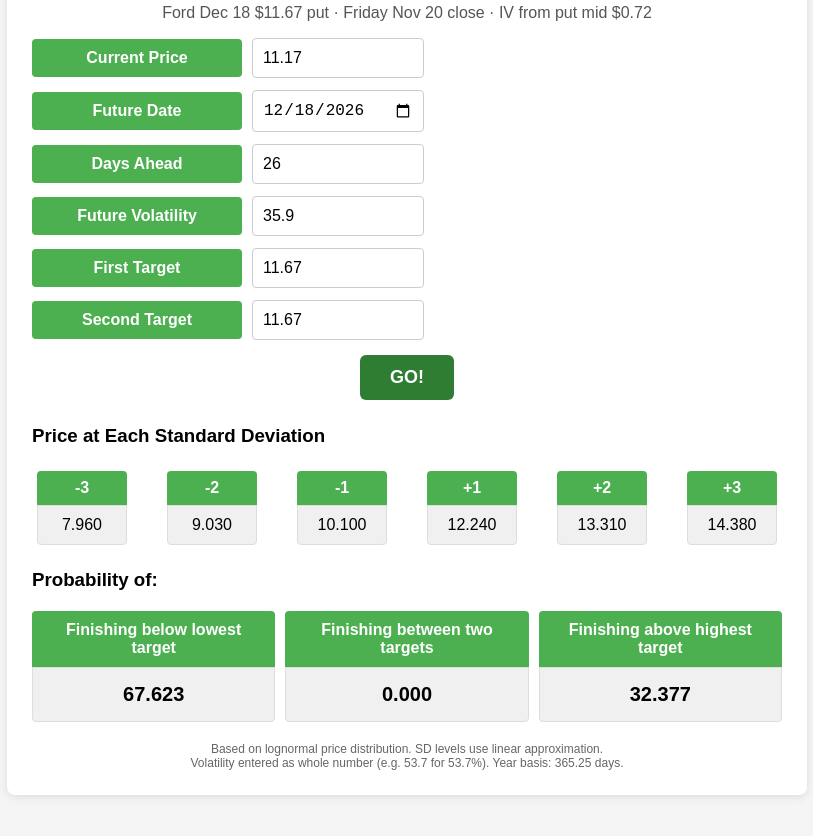
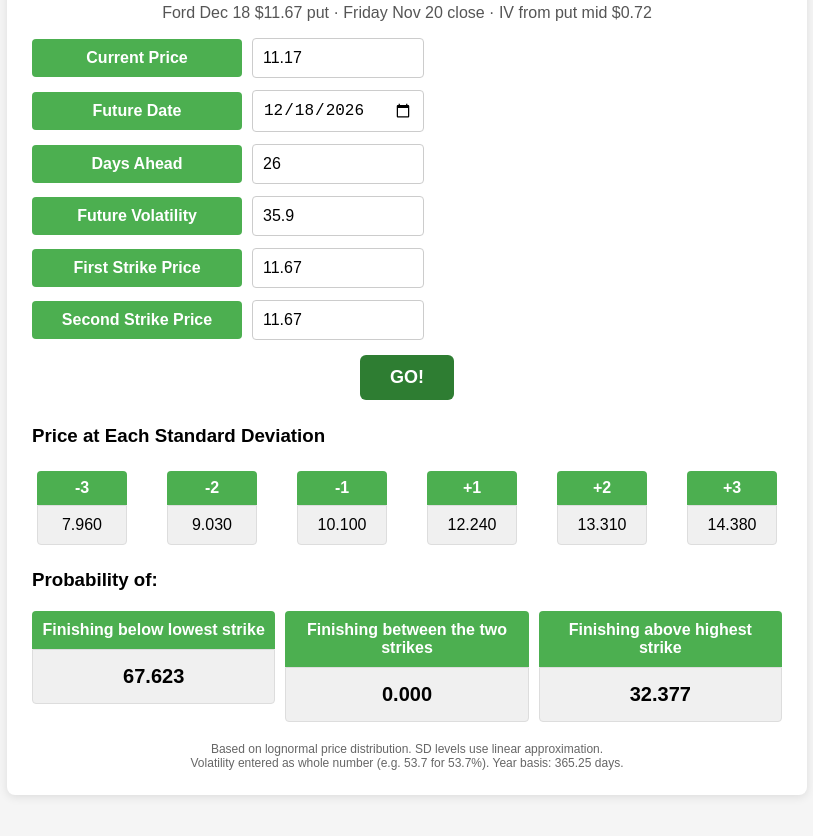
Before and after one commit to webguy125/probcalc, a plain HTML site: page index.html in a window 1280 px wide. Shown: the part 154-990 px from the top of the page, without its empty margins (233-1046 px from the left). Drawn offline with Linux system fonts and the light colour scheme.

Commit message:
Rename target labels to strike prices.
Co-authored-by: webguy125 <webguy125@users.noreply.github.com>

```diff
--- a/index.html
+++ b/index.html
@@ -32,17 +32,17 @@ button:hover { background: #1b5e20; }
   <div class="row"><label>Future Date</label><input type="date" id="futureDate"></div>
   <div class="row"><label>Days Ahead</label><input type="number" id="daysAhead" value="26" min="1"></div>
   <div class="row"><label>Future Volatility</label><input type="number" id="volatility" value="35.9" step="0.1" min="0.1"></div>
-  <div class="row"><label>First Target</label><input type="number" id="target1" value="11.67" step="0.01"></div>
-  <div class="row"><label>Second Target</label><input type="number" id="target2" value="11.67" step="0.01"></div>
+  <div class="row"><label>First Strike Price</label><input type="number" id="target1" value="11.67" step="0.01"></div>
+  <div class="row"><label>Second Strike Price</label><input type="number" id="target2" value="11.67" step="0.01"></div>
   <button onclick="calculate()">GO!</button>
   <div class="results" id="results" style="display:none;">
     <h3>Price at Each Standard Deviation</h3>
     <div class="sd-table" id="sdTable"></div>
     <h3>Probability of:</h3>
     <div class="prob-row">
-      <div class="prob-box"><div class="prob-header">Finishing below lowest target</div><div class="prob-value" id="probBelow"></div></div>
-      <div class="prob-box"><div class="prob-header">Finishing between two targets</div><div class="prob-value" id="probBetween"></div></div>
-      <div class="prob-box"><div class="prob-header">Finishing above highest target</div><div class="prob-value" id="probAbove"></div></div>
+      <div class="prob-box"><div class="prob-header">Finishing below lowest strike</div><div class="prob-value" id="probBelow"></div></div>
+      <div class="prob-box"><div class="prob-header">Finishing between the two strikes</div><div class="prob-value" id="probBetween"></div></div>
+      <div class="prob-box"><div class="prob-header">Finishing above highest strike</div><div class="prob-value" id="probAbove"></div></div>
     </div>
   </div>
   <div class="note">Based on lognormal price distribution. SD levels use linear approximation.<br>Volatility entered as whole number (e.g. 53.7 for 53.7%). Year basis: 365.25 days.</div>
```
